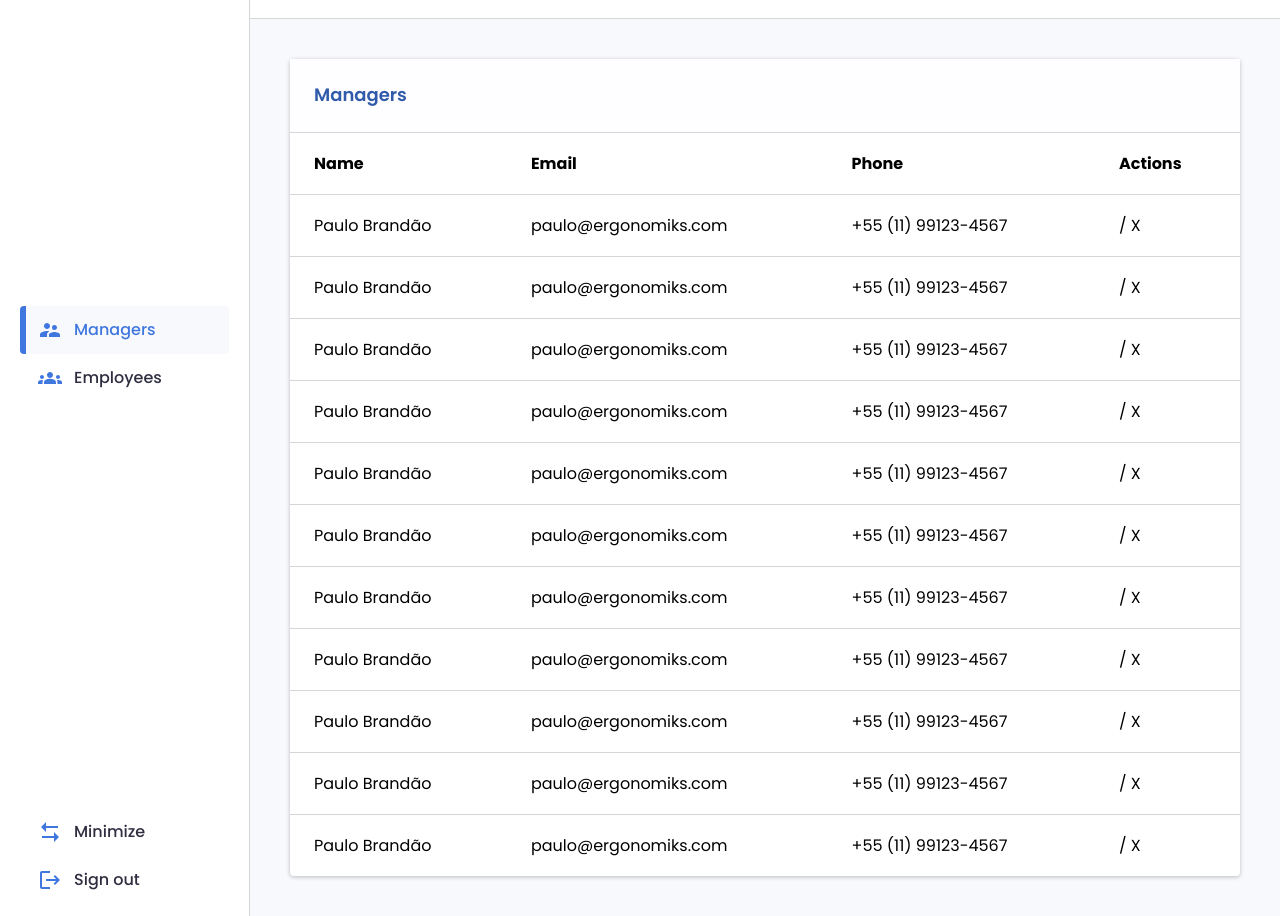
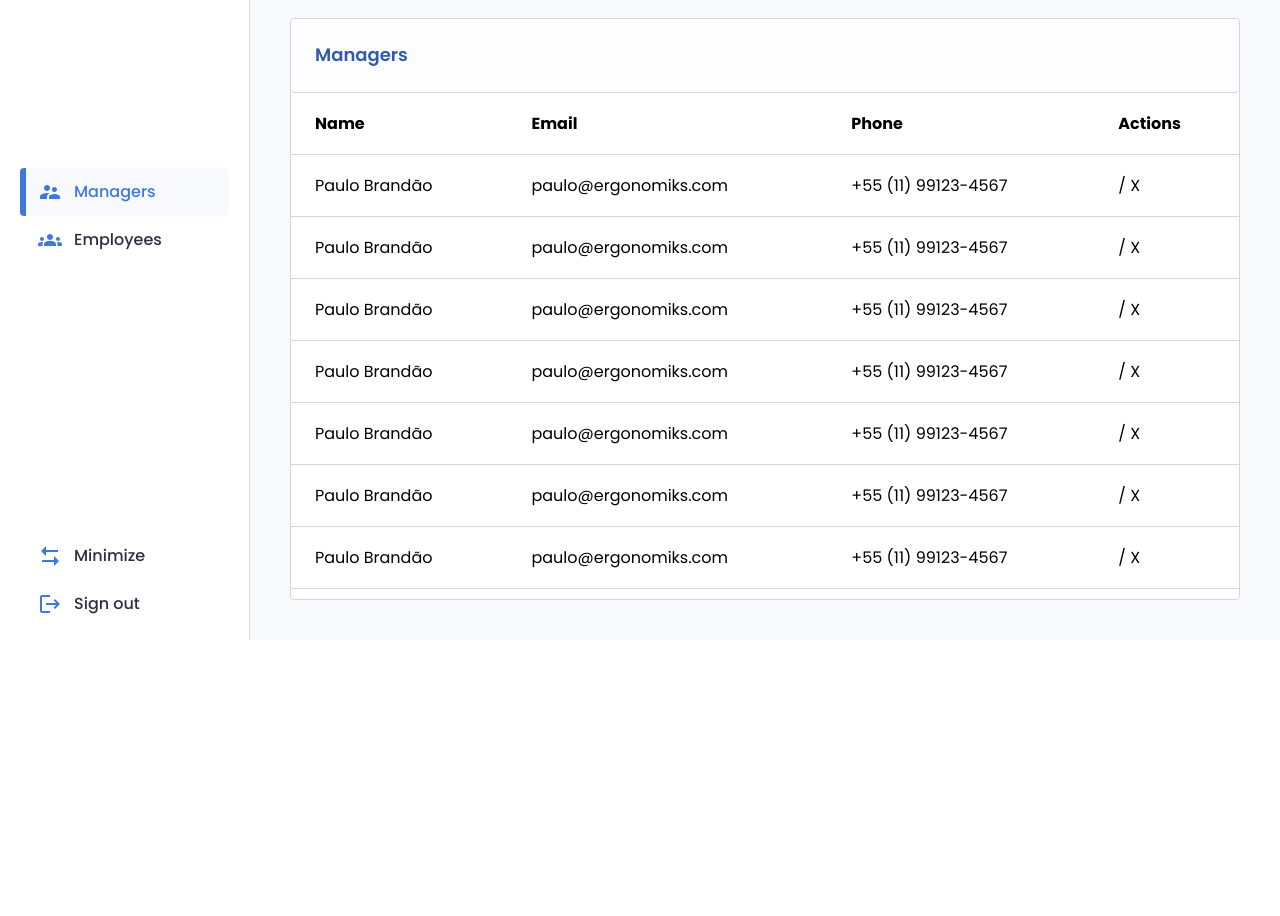
Before and after one commit to vinixiii/ergonomiks-next, a Next.js app: page /app/company/managers in a window 1280 px wide. Shown: the part 160-1076 px from the top of the page. After the commit the page ends 800 px from the top, so only its background shows below. Built offline with nearby package versions, Linux system fonts and the light colour scheme.

Commit message:
refactor: change table structure

```diff
--- a/src/components/common/Sidebar/styles/SidebarWrapper.js
+++ b/src/components/common/Sidebar/styles/SidebarWrapper.js
@@ -15,10 +15,8 @@ export const SidebarWrapper = styled.aside`
 SidebarWrapper.Top = styled.div`
   height: 60px;
   display: flex;
-  /* justify-content: center; */
+  justify-content: center;
   align-items: center;
-  /* padding: 12px 0 12px 18px; */
-  /* border-bottom: 1px solid ${({ theme }) => theme.colors.border}; */
 `;
 
 SidebarWrapper.Center = styled.ul`
--- a/src/components/common/Table/index.jsx
+++ b/src/components/common/Table/index.jsx
@@ -9,7 +9,7 @@ export function Table({ children, title }) {
       <TableWrapper.Header>
         <Text variant="subtitle">{title}</Text>
       </TableWrapper.Header>
-      {children}
+      <TableWrapper.Body>{children}</TableWrapper.Body>
     </TableWrapper>
   );
 }
--- a/src/components/common/Table/styles/TableWrapper.js
+++ b/src/components/common/Table/styles/TableWrapper.js
@@ -1,9 +1,26 @@
 import styled from 'styled-components';
 
 export const TableWrapper = styled.div`
+  flex: 1;
+  margin: 0 40px 40px;
   background-color: ${({ theme }) => theme.colors.primaryBackground};
-  box-shadow: ${({ theme }) => theme.boxShadow};
+  border: 1px solid ${({ theme }) => theme.colors.border};
+  /* box-shadow: ${({ theme }) => theme.boxShadow}; */
   border-radius: ${({ theme }) => theme.borderRadius};
+`;
+
+TableWrapper.Header = styled.div`
+  padding: 24px;
+  color: ${({ theme }) => theme.colors.tertiary};
+  background-color: ${({ theme }) => theme.colors.secondaryBackground};
+  border-radius: ${({ theme }) => theme.borderRadius};
+  border-bottom: 1px solid ${({ theme }) => theme.colors.border};
+`;
+
+TableWrapper.Body = styled.div`
+  position: relative;
+  height: calc(100% - 73px);
+  overflow-y: auto;
 
   table {
     width: 100%;
@@ -13,13 +30,7 @@ export const TableWrapper = styled.div`
     thead tr th,
     tbody tr td {
       padding: 18px 24px;
-      border-top: 1px solid ${({ theme }) => theme.colors.border};
+      border-bottom: 1px solid ${({ theme }) => theme.colors.border};
     }
   }
 `;
-
-TableWrapper.Header = styled.div`
-  padding: 24px;
-  color: ${({ theme }) => theme.colors.tertiary};
-  background-color: ${({ theme }) => theme.colors.secondaryBackground};
-`;
--- a/src/components/foundation/TextField/styles/InputWrapper.js
+++ b/src/components/foundation/TextField/styles/InputWrapper.js
@@ -6,7 +6,7 @@ export const InputWrapper = styled.div`
   align-items: center;
   border-radius: ${({ theme }) => theme.borderRadius};
   border: 1px solid ${({ theme }) => theme.colors.border};
-  background-color: ${({ theme }) => theme.colors.tertiaryBackground};
+  background-color: ${({ theme }) => theme.colors.primaryBackground};
   padding-left: 6px;
   color: ${({ theme }) => theme.colors.secondaryText};
 
@@ -22,7 +22,7 @@ export const Input = styled(Text)`
   outline: 0;
   padding: 6px 12px;
   border-radius: ${({ theme }) => theme.borderRadius};
-  background-color: ${({ theme }) => theme.colors.tertiaryBackground};
+  background-color: ${({ theme }) => theme.colors.primaryBackground};
 `;
 
 Input.defaultProps = {
--- a/src/components/screens/app/company/ManagersScreen/index.jsx
+++ b/src/components/screens/app/company/ManagersScreen/index.jsx
@@ -8,7 +8,7 @@ import { Button } from '../../../../common/Button';
 import { Table } from '../../../../common/Table';
 
 export function ManagersScreen() {
-  const { colors, borderRadius } = useContext(ThemeContext);
+  const { colors } = useContext(ThemeContext);
 
   return (
     <>
@@ -18,17 +18,16 @@ export function ManagersScreen() {
         alignItems="center"
         gap="18px"
         flexWrap="wrap"
-        backgroundColor={colors.primaryBackground}
+        // backgroundColor={colors.primaryBackground}
         padding="40px"
-        borderBottom={`1px solid ${colors.border}`}
+        // borderBottom={`1px solid ${colors.border}`}
       >
         <TextField placeholder="Search a manager" icon={<MdSearch />} />
         <Button>+ Add manager</Button>
       </Box>
 
-      <Box flex="1" padding="40px">
       <Table title="Managers">
-          <table>
+        <table style={{ position: 'absolute' }}>
           <thead>
             <tr>
               <th>Name</th>
@@ -104,10 +103,141 @@ export function ManagersScreen() {
               <td>+55 (11) 99123-4567</td>
               <td>/ X</td>
             </tr>
+            <tr>
+              <td>Paulo Brandão</td>
+              <td>paulo@ergonomiks.com</td>
+              <td>+55 (11) 99123-4567</td>
+              <td>/ X</td>
+            </tr>
+            <tr>
+              <td>Paulo Brandão</td>
+              <td>paulo@ergonomiks.com</td>
+              <td>+55 (11) 99123-4567</td>
+              <td>/ X</td>
+            </tr>
+            <tr>
+              <td>Paulo Brandão</td>
+              <td>paulo@ergonomiks.com</td>
+              <td>+55 (11) 99123-4567</td>
+              <td>/ X</td>
+            </tr>
+            <tr>
+              <td>Paulo Brandão</td>
+              <td>paulo@ergonomiks.com</td>
+              <td>+55 (11) 99123-4567</td>
+              <td>/ X</td>
+            </tr>
+            <tr>
+              <td>Paulo Brandão</td>
+              <td>paulo@ergonomiks.com</td>
+              <td>+55 (11) 99123-4567</td>
+              <td>/ X</td>
+            </tr>
+            <tr>
+              <td>Paulo Brandão</td>
+              <td>paulo@ergonomiks.com</td>
+              <td>+55 (11) 99123-4567</td>
+              <td>/ X</td>
+            </tr>
+            <tr>
+              <td>Paulo Brandão</td>
+              <td>paulo@ergonomiks.com</td>
+              <td>+55 (11) 99123-4567</td>
+              <td>/ X</td>
+            </tr>
+            <tr>
+              <td>Paulo Brandão</td>
+              <td>paulo@ergonomiks.com</td>
+              <td>+55 (11) 99123-4567</td>
+              <td>/ X</td>
+            </tr>
+            <tr>
+              <td>Paulo Brandão</td>
+              <td>paulo@ergonomiks.com</td>
+              <td>+55 (11) 99123-4567</td>
+              <td>/ X</td>
+            </tr>
+            <tr>
+              <td>Paulo Brandão</td>
+              <td>paulo@ergonomiks.com</td>
+              <td>+55 (11) 99123-4567</td>
+              <td>/ X</td>
+            </tr>
+            <tr>
+              <td>Paulo Brandão</td>
+              <td>paulo@ergonomiks.com</td>
+              <td>+55 (11) 99123-4567</td>
+              <td>/ X</td>
+            </tr>
+            <tr>
+              <td>Paulo Brandão</td>
+              <td>paulo@ergonomiks.com</td>
+              <td>+55 (11) 99123-4567</td>
+              <td>/ X</td>
+            </tr>
+            <tr>
+              <td>Paulo Brandão</td>
+              <td>paulo@ergonomiks.com</td>
+              <td>+55 (11) 99123-4567</td>
+              <td>/ X</td>
+            </tr>
+            <tr>
+              <td>Paulo Brandão</td>
+              <td>paulo@ergonomiks.com</td>
+              <td>+55 (11) 99123-4567</td>
+              <td>/ X</td>
+            </tr>
+            <tr>
+              <td>Paulo Brandão</td>
+              <td>paulo@ergonomiks.com</td>
+              <td>+55 (11) 99123-4567</td>
+              <td>/ X</td>
+            </tr>
+            <tr>
+              <td>Paulo Brandão</td>
+              <td>paulo@ergonomiks.com</td>
+              <td>+55 (11) 99123-4567</td>
+              <td>/ X</td>
+            </tr>
+            <tr>
+              <td>Paulo Brandão</td>
+              <td>paulo@ergonomiks.com</td>
+              <td>+55 (11) 99123-4567</td>
+              <td>/ X</td>
+            </tr>
+            <tr>
+              <td>Paulo Brandão</td>
+              <td>paulo@ergonomiks.com</td>
+              <td>+55 (11) 99123-4567</td>
+              <td>/ X</td>
+            </tr>
+            <tr>
+              <td>Paulo Brandão</td>
+              <td>paulo@ergonomiks.com</td>
+              <td>+55 (11) 99123-4567</td>
+              <td>/ X</td>
+            </tr>
+            <tr>
+              <td>Paulo Brandão</td>
+              <td>paulo@ergonomiks.com</td>
+              <td>+55 (11) 99123-4567</td>
+              <td>/ X</td>
+            </tr>
+            <tr>
+              <td>Paulo Brandão</td>
+              <td>paulo@ergonomiks.com</td>
+              <td>+55 (11) 99123-4567</td>
+              <td>/ X</td>
+            </tr>
+            <tr>
+              <td>Paulo Brandão</td>
+              <td>paulo@ergonomiks.com</td>
+              <td>+55 (11) 99123-4567</td>
+              <td>/ X</td>
+            </tr>
           </tbody>
         </table>
       </Table>
-      </Box>
     </>
   );
 }
```
Lines whose indentation alone changed are shown as unchanged.
